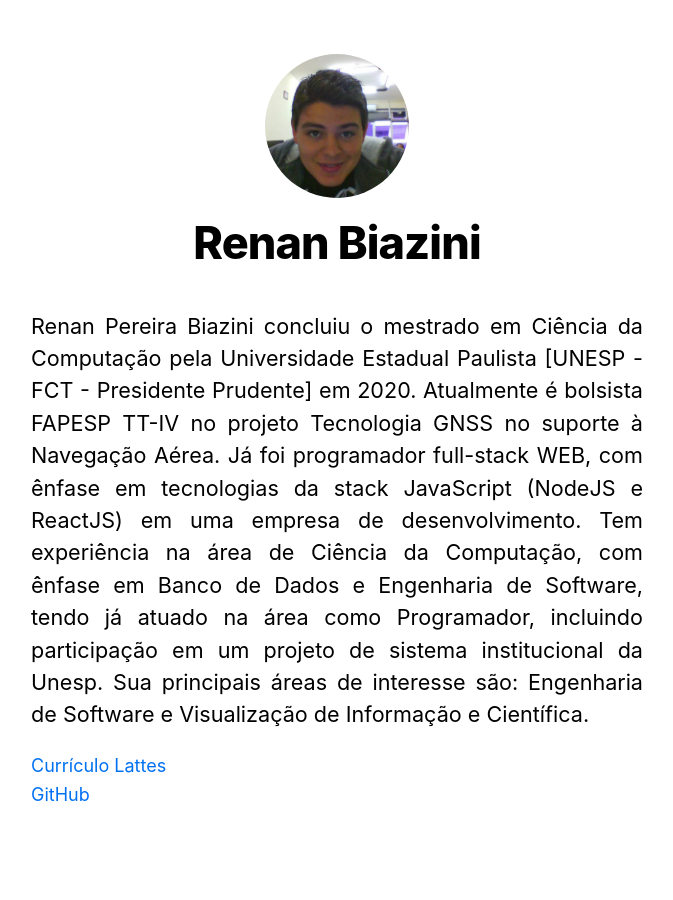
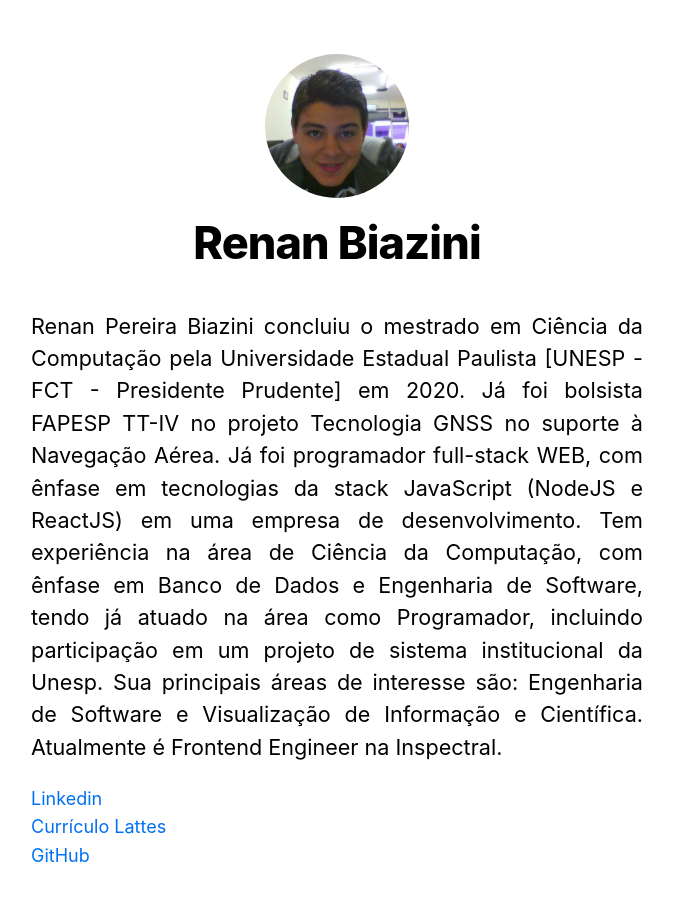
Before and after one commit to Biazza/nextjs, a Next.js app in the folder nextjs-blog/: page / in a window 1280 px wide. Shown: the top 900 px of the page, without its empty margins (303-976 px from the left). Built offline with nearby package versions, Linux system fonts and the light colour scheme.

Commit message:
feat: Add Linkedin link

```diff
--- a/nextjs-blog/pages/index.jsx
+++ b/nextjs-blog/pages/index.jsx
@@ -15,18 +15,22 @@ export default function Home({ allPostsData }) {
         <p className={utilStyles.aboutText}>
           Renan Pereira Biazini concluiu o mestrado em Ciência da Computação
           pela Universidade Estadual Paulista [UNESP - FCT - Presidente
-          Prudente] em 2020. Atualmente é bolsista FAPESP TT-IV no projeto
-          Tecnologia GNSS no suporte à Navegação Aérea. Já foi programador
-          full-stack WEB, com ênfase em tecnologias da stack JavaScript (NodeJS
-          e ReactJS) em uma empresa de desenvolvimento. Tem experiência na área
-          de Ciência da Computação, com ênfase em Banco de Dados e Engenharia de
-          Software, tendo já atuado na área como Programador, incluindo
-          participação em um projeto de sistema institucional da Unesp. Sua
-          principais áreas de interesse são: Engenharia de Software e
-          Visualização de Informação e Científica.
+          Prudente] em 2020. Já foi bolsista FAPESP TT-IV no projeto Tecnologia
+          GNSS no suporte à Navegação Aérea. Já foi programador full-stack WEB,
+          com ênfase em tecnologias da stack JavaScript (NodeJS e ReactJS) em
+          uma empresa de desenvolvimento. Tem experiência na área de Ciência da
+          Computação, com ênfase em Banco de Dados e Engenharia de Software,
+          tendo já atuado na área como Programador, incluindo participação em um
+          projeto de sistema institucional da Unesp. Sua principais áreas de
+          interesse são: Engenharia de Software e Visualização de Informação e
+          Científica. Atualmente é Frontend Engineer na Inspectral.
         </p>
       </section>
       <section>
+        <a href="https://www.linkedin.com/in/renan-pereira-biazini-1604a11bb">
+          Linkedin
+        </a>
+        <br />
         <a href="http://lattes.cnpq.br/3678045617529892">Currículo Lattes</a>
         <br />
         <a href="https://github.com/Biazza">GitHub</a>
```
